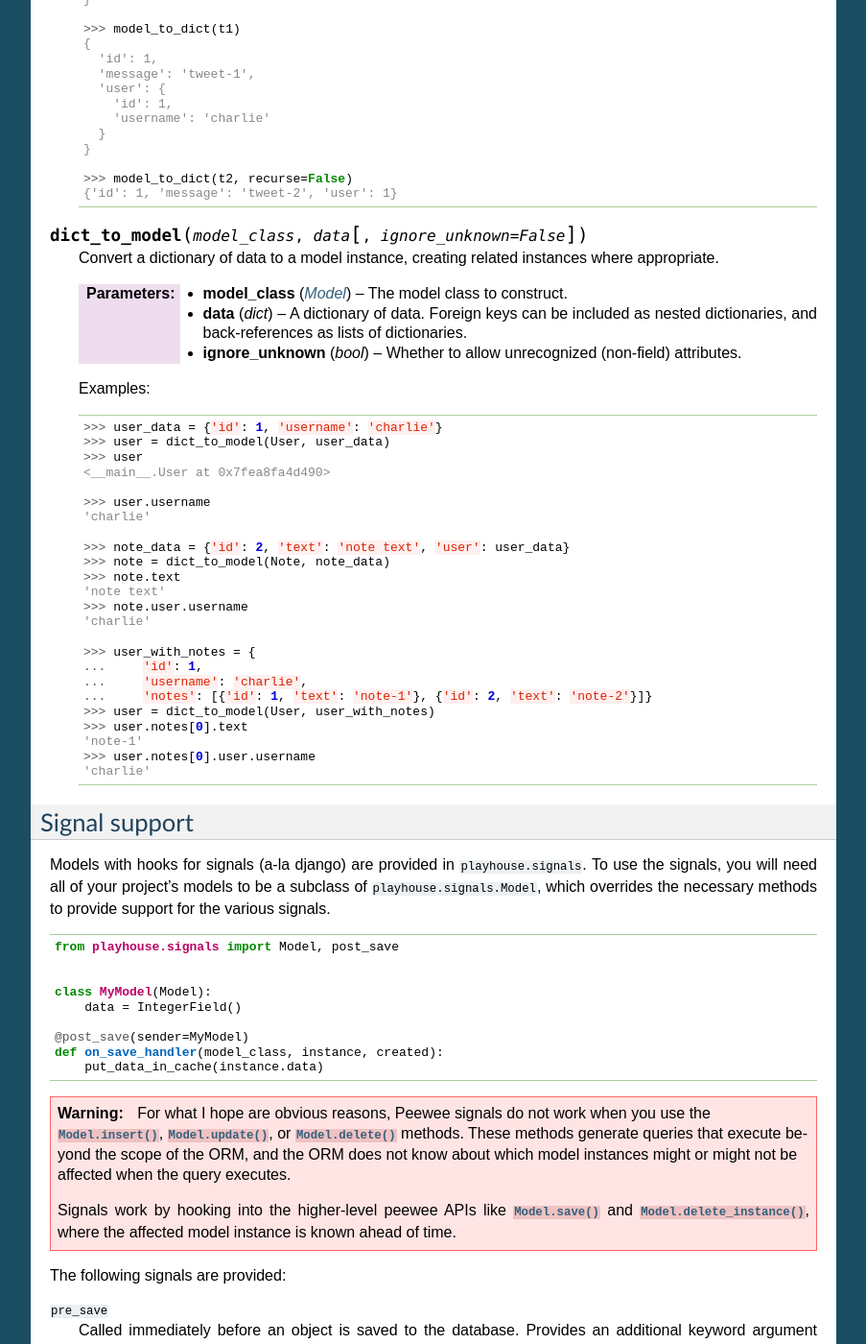
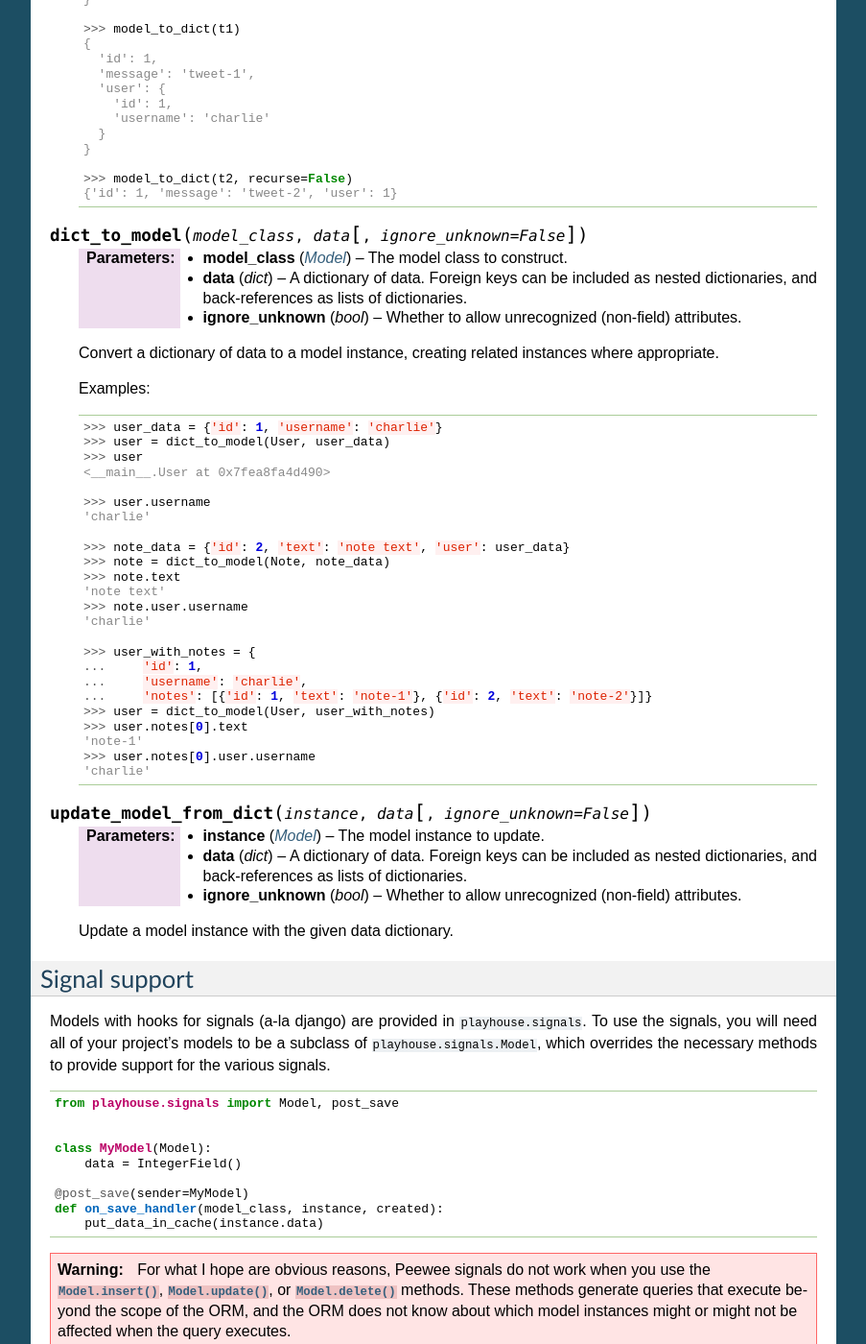
Before and after one commit to coleifer/peewee, a Sphinx documentation site: the page built from docs/peewee/playhouse.rst, in a window 1280 px wide and 1400 px high, scrolled down 32413 px. Shown: the whole window at 96% size, without its empty margins (198-1101 px from the left). Built offline with Sphinx 7.4.7, drawn with Linux system fonts in a browser that asks for light colours; pages that are not in the unit, such as notebooks, are missing from menus; some of the changed text lies outside the part shown.

Commit message:
Allow updating existing model with dict. Fixes #1456.

```diff
--- a/docs/peewee/playhouse.rst
+++ b/docs/peewee/playhouse.rst
@@ -2099,6 +2096,9 @@ helpers for serializing models to dictionaries and vice-versa.
     :param Select fields_from_query: The :py:class:`SelectQuery` that created this model instance. Only the fields and values explicitly selected by the query will be serialized.
     :param int max_depth: Maximum depth when recursing.
     :param bool manytomany: Process many-to-many fields.
+
+    Convert a model instance (and optionally any related instances) to
+    a dictionary.
 
     Examples:
 
@@ -2138,12 +2138,12 @@ helpers for serializing models to dictionaries and vice-versa.
 
 .. py:function:: dict_to_model(model_class, data[, ignore_unknown=False])
 
-    Convert a dictionary of data to a model instance, creating related
-    instances where appropriate.
-
     :param Model model_class: The model class to construct.
     :param dict data: A dictionary of data. Foreign keys can be included as nested dictionaries, and back-references as lists of dictionaries.
     :param bool ignore_unknown: Whether to allow unrecognized (non-field) attributes.
+
+    Convert a dictionary of data to a model instance, creating related
+    instances where appropriate.
 
     Examples:
 
@@ -2173,6 +2173,15 @@ helpers for serializing models to dictionaries and vice-versa.
         'note-1'
         >>> user.notes[0].user.username
         'charlie'
+
+
+.. py:function:: update_model_from_dict(instance, data[, ignore_unknown=False])
+
+    :param Model instance: The model instance to update.
+    :param dict data: A dictionary of data. Foreign keys can be included as nested dictionaries, and back-references as lists of dictionaries.
+    :param bool ignore_unknown: Whether to allow unrecognized (non-field) attributes.
+
+    Update a model instance with the given data dictionary.
 
 .. _signals:
 
```
Also changed, not shown: other parts of docs/peewee/playhouse.rst (+0 -3 lines), 1 other file.
